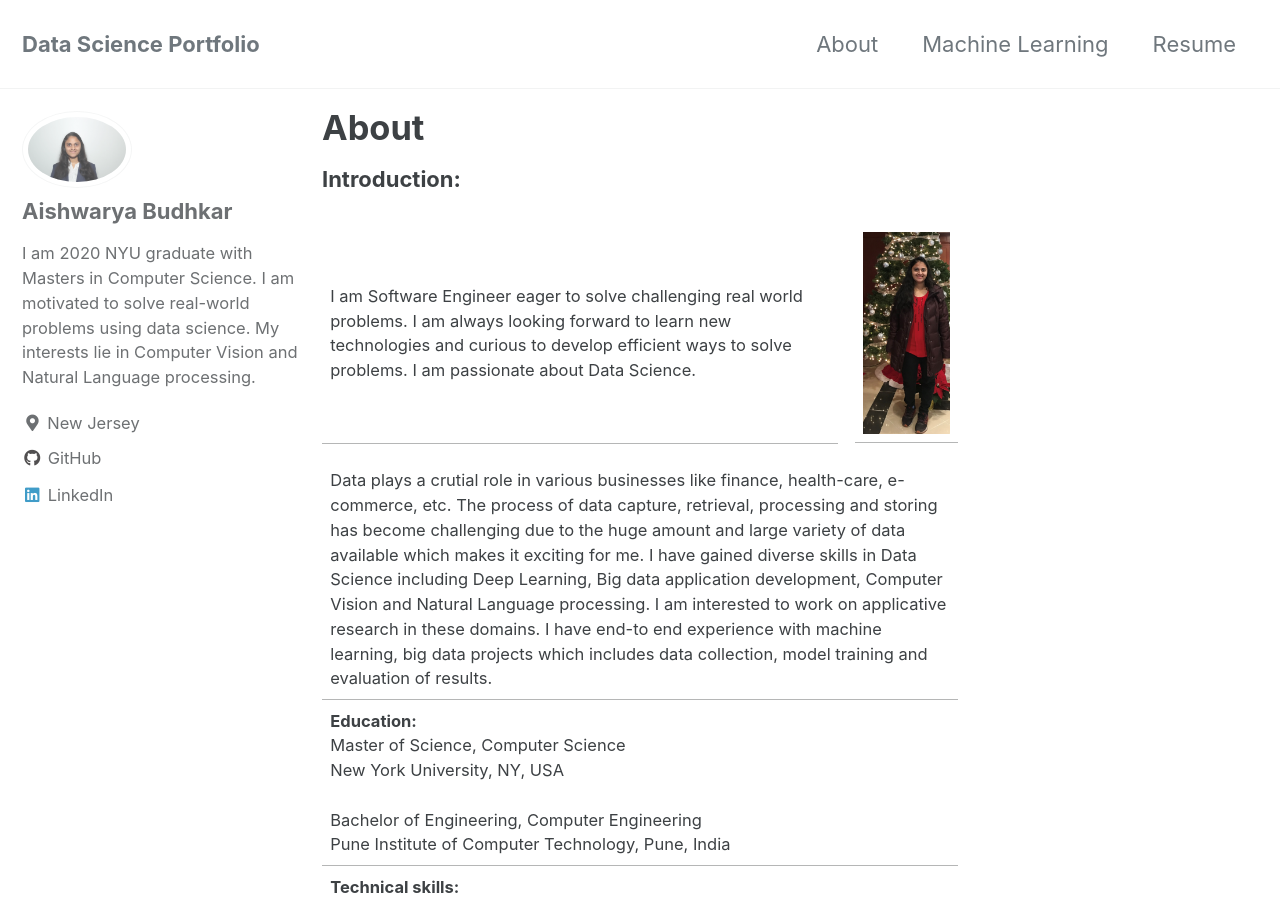
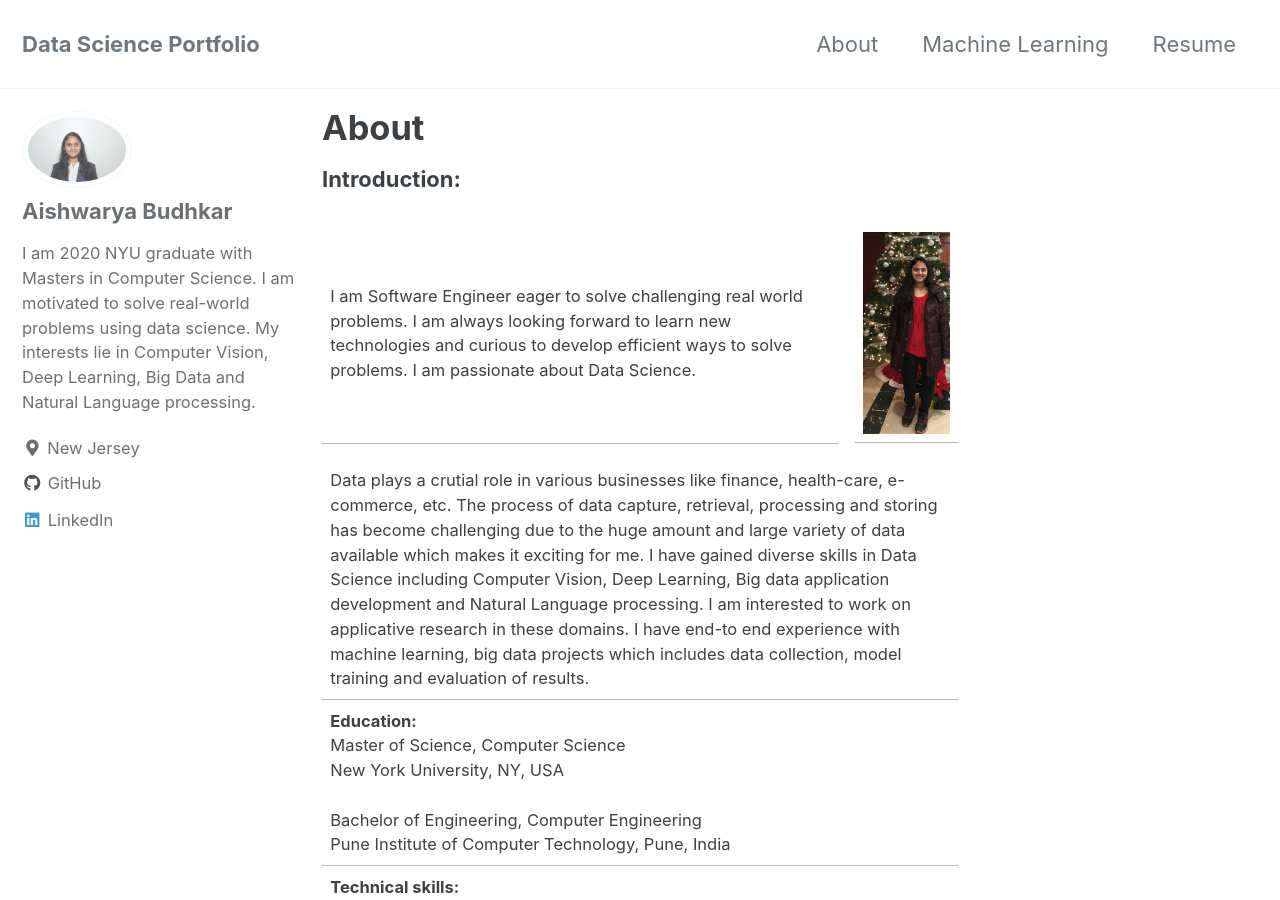
Before and after one commit to asbudhkar/asbudhkar.github.io, a Jekyll site: the page built from _pages/about.md, in a window 1280 px wide and 900 px high. Built offline with Jekyll 4.4.1, drawn with Linux system fonts in a browser that asks for light colours; cached includes are drawn as plain includes.

Commit message:
Updated Resume

```diff
--- a/_config.yml
+++ b/_config.yml
@@ -95,7 +95,7 @@ analytics:
 author:
   name             : "Aishwarya Budhkar"
   avatar           : "/images/headshot.jpg" # path of avatar image, e.g. "/assets/images/bio-photo.jpg"
-  bio              : "I am 2020 NYU graduate with Masters in Computer Science. I am motivated to solve real-world problems using data science. My interests lie in Computer Vision and Natural Language processing."
+  bio              : "I am 2020 NYU graduate with Masters in Computer Science. I am motivated to solve real-world problems using data science. My interests lie in Computer Vision, Deep Learning, Big Data and Natural Language processing."
   location         : "New Jersey"
   email            :
   links:
--- a/_data/navigation.yml
+++ b/_data/navigation.yml
@@ -4,8 +4,6 @@ main:
     url: /about/
   - title: "Machine Learning"
     url: /machine-learning/
-  # - title: "Resume"
-  #   url: https://github.com/asbudhkar/asbudhkar.github.io/blob/master/images/Aishwarya_Budhkar-ML-Resume.pdf
   - title: "Resume"
     url: /resume/
 
--- a/_pages/about.md
+++ b/_pages/about.md
@@ -29,7 +29,7 @@ header:
     <tbody>
         <tr>
             <td>
-                Data plays a crutial role in various businesses like finance, health-care, e-commerce, etc. The process of data capture, retrieval, processing and storing has become challenging due to the huge amount and large variety of data available which makes it exciting for me. I have gained diverse skills in Data Science including Deep Learning, Big data application development, Computer Vision and Natural Language processing. I am interested to work on applicative research in these domains. I have end-to end experience with machine learning, big data projects which includes data collection, model training and evaluation of results.
+                Data plays a crutial role in various businesses like finance, health-care, e-commerce, etc. The process of data capture, retrieval, processing and storing has become challenging due to the huge amount and large variety of data available which makes it exciting for me. I have gained diverse skills in Data Science including Computer Vision, Deep Learning, Big data application development and Natural Language processing. I am interested to work on applicative research in these domains. I have end-to end experience with machine learning, big data projects which includes data collection, model training and evaluation of results.
             </td>
         </tr>
             <td>
```
